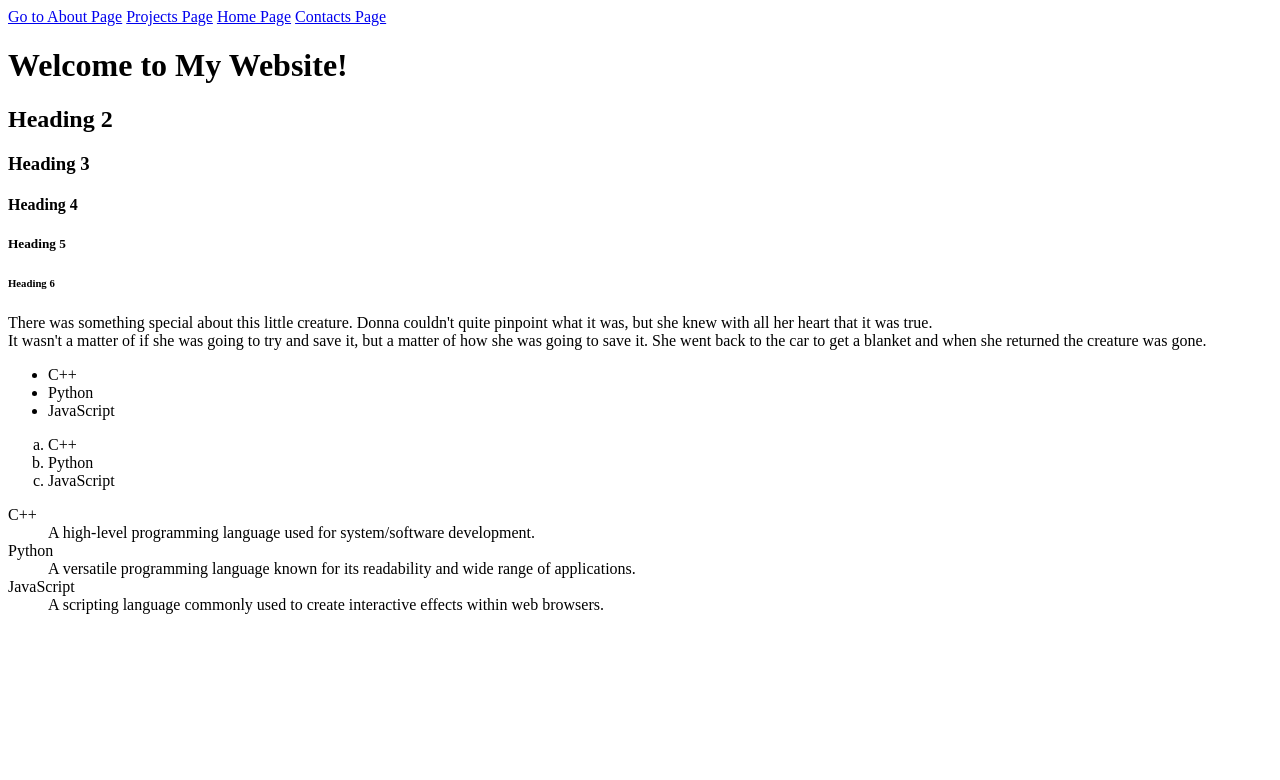
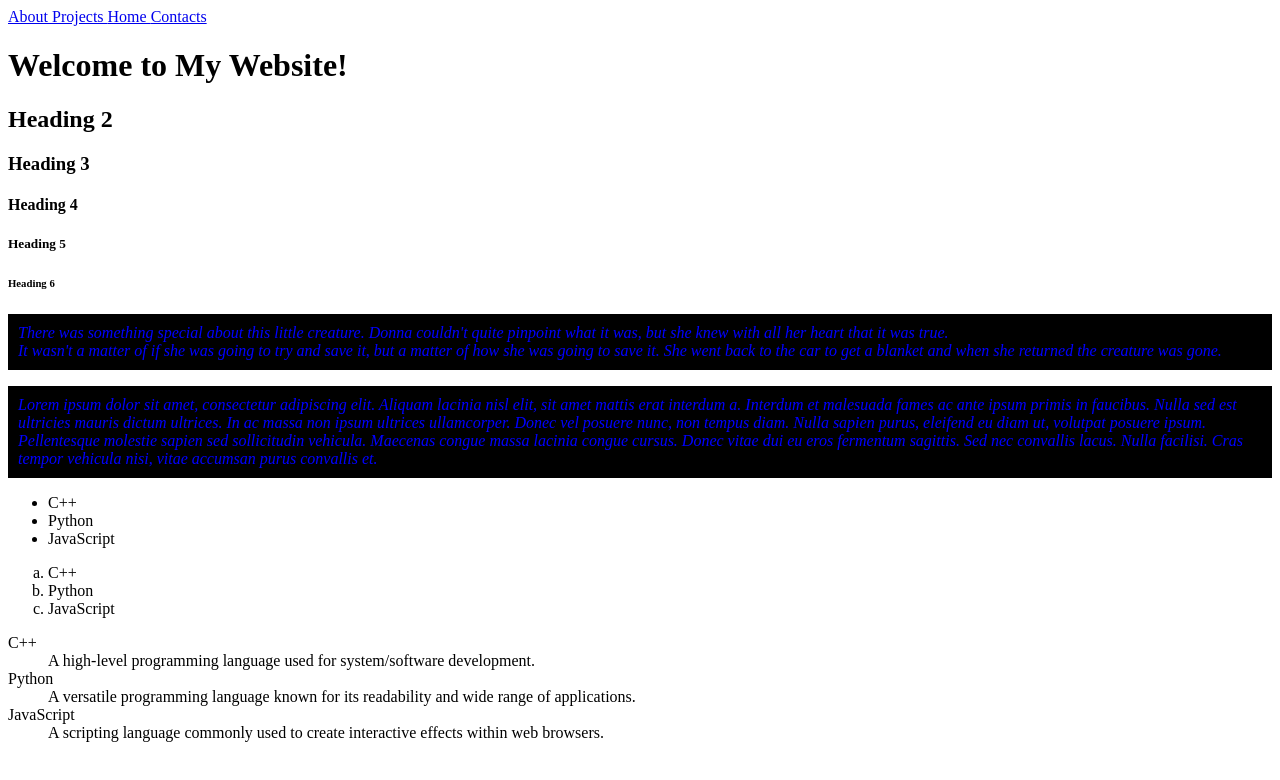
Before and after one commit to Samait1/WebDev, a plain HTML site: page index.html in a window 1280 px wide. Drawn offline with Linux system fonts and the light colour scheme.

Commit message:
Paragraph styles

```diff
--- a/index.html
+++ b/index.html
@@ -6,10 +6,10 @@
     <title>Welcome Page</title><!--The title element specifies the title of the document, which is displayed in the browser's title bar or tab.-->
 </head>
 <body></body><!--The body element contains the visible content of the HTML document.-->
-<a href="about.html">Go to About Page</a><!--The a element defines a hyperlink, and the href attribute specifies the URL of the page the link goes to.-->
-<a href="projects.html">Projects Page</a>
-<a href="index.html">Home Page</a>
-<a href="contacts.html">Contacts Page</a>
+<a href="about.html">About </a><!--The a element defines a hyperlink, and the href attribute specifies the URL of the page the link goes to.-->
+<a href="projects.html">Projects </a>
+<a href="index.html">Home </a>
+<a href="contacts.html">Contacts </a>
 
 <h1>Welcome to My Website!</h1><!--The h1 element defines a top-level heading.-->
 <h2>Heading 2</h2>
@@ -17,11 +17,22 @@
 <h4>Heading 4</h4>
 <h5>Heading 5</h5>
 <h6>Heading 6</h6>
-<p>There was something special about this little creature.
+
+<p style="color:blue; font-style:italic; background-color:black; padding: 10px;">There was something special about this little creature.
      Donna couldn't quite pinpoint what it was, but she knew with all her heart that it was true.
      <br>
       It wasn't a matter of if she was going to try and save it, but a matter of how she was going to save it.
        She went back to the car to get a blanket and when she returned the creature was gone.</p>
+
+<p style="color:blue; font-style:italic; background-color:black; padding:10px;">Lorem ipsum dolor sit amet, consectetur adipiscing elit.
+    Aliquam lacinia nisl elit, sit amet mattis erat interdum a.
+    Interdum et malesuada fames ac ante ipsum primis in faucibus.
+    Nulla sed est ultricies mauris dictum ultrices. In ac massa non ipsum ultrices ullamcorper. Donec vel posuere nunc, non tempus diam. Nulla sapien purus, eleifend eu diam ut, volutpat posuere ipsum.
+    Pellentesque molestie sapien sed sollicitudin vehicula. Maecenas congue massa lacinia congue cursus. Donec vitae dui eu eros fermentum sagittis.
+    Sed nec convallis lacus. Nulla facilisi.
+    Cras tempor vehicula nisi, vitae accumsan purus convallis et.</p>
+
+
 <ul ><!--The ul element defines an unordered list, and the type attribute specifies the bullet style.-->
     <li>C++</li><!--The li element defines a list item.-->
     <li>Python</li>
```
